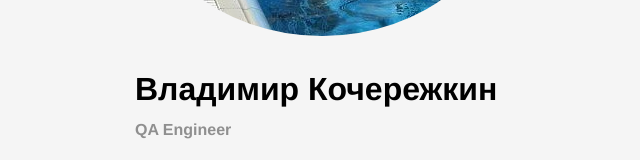
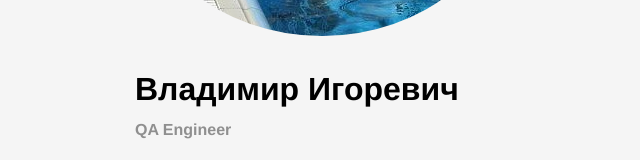
Before and after one commit to VladimirKoch86/cv, a plain HTML site: page index.html in a window 1280 px wide. Shown: the part 319-479 px from the top of the page, without its empty margins (318-958 px from the left). Drawn offline with Linux system fonts and the light colour scheme.

Commit message:
Изменил имя

```diff
--- a/index.html
+++ b/index.html
@@ -15,7 +15,7 @@
   <body>
     <header class="header">
       <img src="./avatar.png" alt="avatar" class="header__avatar" />
-      <h1 class="header__title">Владимир Кочережкин</h1>
+      <h1 class="header__title">Владимир Игоревич</h1>
       <h3 class="header__subtitle">QA Engineer</h3>
     </header>
     <main>
```
